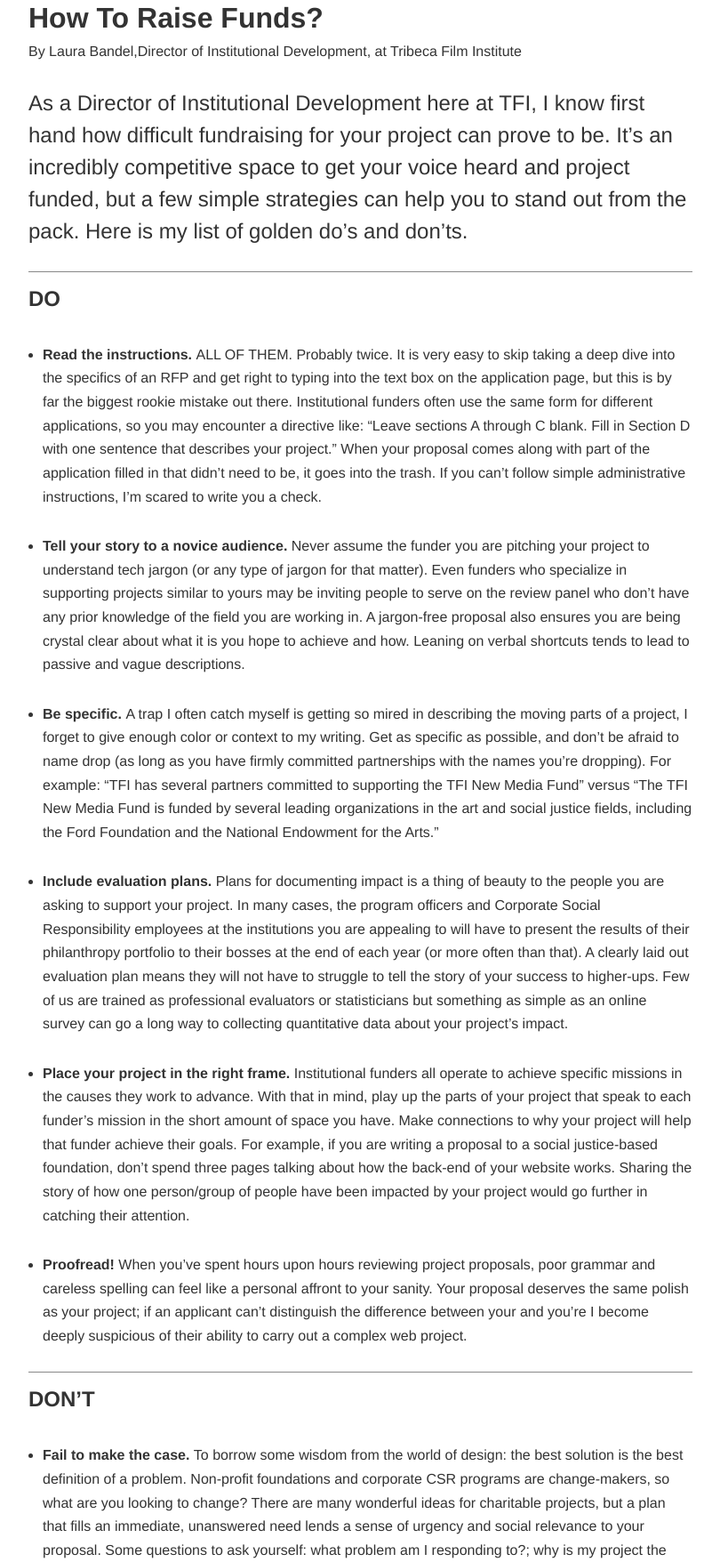
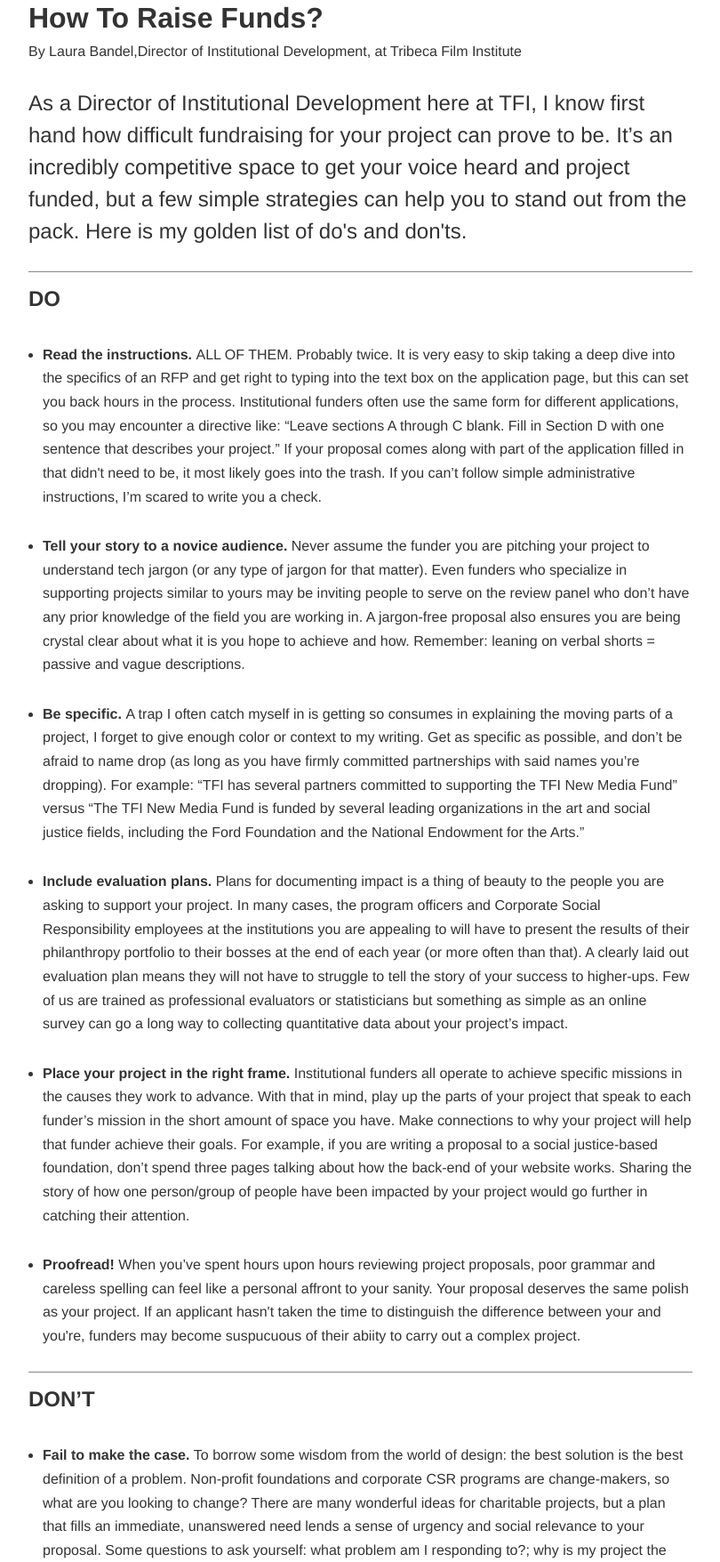
Before and after one commit to AlexBloom/TFI_Sandbox_V2, a PHP site: page /funding in a window 1280 px wide. Shown: the part 3710-5466 px from the top of the page at 89% size, without its empty margins (320-1130 px from the left). Run offline with PHP 8.4, Linux system fonts and the light colour scheme; some libraries are stand-ins or nearby versions.

Commit message:
Update funding.php
Content changes to Laura Bandel's section.

```diff
--- a/funding.php
+++ b/funding.php
@@ -251,23 +251,23 @@
 			<h2>How To Raise Funds?</h2>
 			<p>By Laura Bandel,Director of Institutional Development, at Tribeca Film Institute</p>
 
-			<p class="intro">As a Director of Institutional Development here at TFI, I know first hand how difficult fundraising for your project can prove to be. It’s an incredibly competitive space to get your voice heard and project funded, but a few simple strategies can help you to stand out from the pack. Here is my list of golden do’s and don’ts.</p>
+			<p class="intro">As a Director of Institutional Development here at TFI, I know first hand how difficult fundraising for your project can prove to be. It’s an incredibly competitive space to get your voice heard and project funded, but a few simple strategies can help you to stand out from the pack. Here is my golden list of do's and don'ts.</p>
 
 
 			<h3>DO</h3>
 
 			<ul>
-				<li>	<p><strong>Read the instructions. </strong> ALL OF THEM. Probably twice.  It is very easy to skip taking a deep dive into the specifics of an RFP and get right to typing into the text box on the application page, but this is by far the biggest rookie mistake out there. Institutional funders often use the same form for different applications, so you may encounter a directive like:  “Leave sections A through C blank. Fill in Section D with one sentence that describes your project.” When your proposal comes along with part of the application filled in that didn’t need to be, it goes into the trash. If you can’t follow simple administrative instructions, I’m scared to write you a check.
+				<li>	<p><strong>Read the instructions. </strong> ALL OF THEM. Probably twice.  It is very easy to skip taking a deep dive into the specifics of an RFP and get right to typing into the text box on the application page, but this can set you back hours in the process. Institutional funders often use the same form for different applications, so you may encounter a directive like:  “Leave sections A through C blank. Fill in Section D with one sentence that describes your project.” If your proposal comes along with part of the application filled in that didn't need to be, it most likely goes into the trash. If you can’t follow simple administrative instructions, I’m scared to write you a check.
 				</p></li>
-				<li>	<p><strong>Tell your story to a novice audience. </strong> Never assume the funder you are pitching your project to understand tech jargon (or any type of jargon for that matter). Even funders who specialize in supporting projects similar to yours may be inviting people to serve on the review panel who don’t have any prior knowledge of the field you are working in. A jargon-free proposal also ensures you are being crystal clear about what it is you hope to achieve and how. Leaning on verbal shortcuts tends to lead to passive and vague descriptions.
+				<li>	<p><strong>Tell your story to a novice audience. </strong> Never assume the funder you are pitching your project to understand tech jargon (or any type of jargon for that matter). Even funders who specialize in supporting projects similar to yours may be inviting people to serve on the review panel who don’t have any prior knowledge of the field you are working in. A jargon-free proposal also ensures you are being crystal clear about what it is you hope to achieve and how. Remember: leaning on verbal shorts = passive and vague descriptions.
 				</p></li>
-				<li>	<p><strong>Be specific. </strong> A trap I often catch myself is getting so mired in describing the moving parts of a project, I forget to give enough color or context to my writing. Get as specific as possible, and don’t be afraid to name drop (as long as you have firmly committed partnerships with the names you’re dropping). For example: “TFI has several partners committed to supporting the TFI New Media Fund” versus “The TFI New Media Fund is funded by several leading organizations in the art and social justice fields, including the Ford Foundation and the National Endowment for the Arts.”
+				<li>	<p><strong>Be specific. </strong> A trap I often catch myself in is getting so consumes in explaining the moving parts of a project, I forget to give enough color or context to my writing. Get as specific as possible, and don’t be afraid to name drop (as long as you have firmly committed partnerships with said names you’re dropping). For example: “TFI has several partners committed to supporting the TFI New Media Fund” versus “The TFI New Media Fund is funded by several leading organizations in the art and social justice fields, including the Ford Foundation and the National Endowment for the Arts.”
 				</p></li>
 				<li>	<p><strong>Include evaluation plans. </strong>Plans for documenting impact is a thing of beauty to the people you are asking to support your project. In many cases, the program officers and Corporate Social Responsibility employees at the institutions you are appealing to will have to present the results of their philanthropy portfolio to their bosses at the end of each year (or more often than that). A clearly laid out evaluation plan means they will not have to struggle to tell the story of your success to higher-ups. Few of us are trained as professional evaluators or statisticians but something as simple as an online survey can go a long way to collecting quantitative data about your project’s impact.
 				</p></li>
 				<li>	<p><strong>Place your project in the right frame. </strong> Institutional funders all operate to achieve specific missions in the causes they work to advance. With that in mind, play up the parts of your project that speak to each funder’s mission in the short amount of space you have. Make connections to why your project will help that funder achieve their goals. For example, if you are writing a proposal to a social justice-based foundation, don’t spend three pages talking about how the back-end of your website works.  Sharing the story of how one person/group of people have been impacted by your project would go further in catching their attention.
 				</p></li>
-				<li>	<p><strong>Proofread! </strong> When you’ve spent hours upon hours reviewing project proposals, poor grammar and careless spelling can feel like a personal affront to your sanity. Your proposal deserves the same polish as your project; if an applicant can’t distinguish the difference between your and you’re I become deeply suspicious of their ability to carry out a complex web project.
+				<li>	<p><strong>Proofread! </strong> When you’ve spent hours upon hours reviewing project proposals, poor grammar and careless spelling can feel like a personal affront to your sanity. Your proposal deserves the same polish as your project. If an applicant hasn't taken the time to distinguish the difference between your and you're, funders may become suspucuous of their abiity to carry out a complex project.
 				</p></li>
 			</ul>
 
@@ -277,13 +277,13 @@
 				</p></li>
 				<li> <p><strong>Be afraid to use a footnote. </strong> Using parenthetical documentation to support of the validity of the issue you are responding to can be a very powerful way to make your case.
 				</p></li>
-				<li> <p><strong>Forget about your team. </strong> The qualifications and expertise of your project team can be incredibly compelling and should not be looked over when crafting a proposal. A proven track record of success with previous projects makes me trust you are going to be able to complete and succeed in what you propose. If this is your first time working on a web-native project, your greatest accomplishments in other areas and demonstrated problem-solving skills can be equally persuasive.
+				<li> <p><strong>Forget about your team. </strong> The qualifications and expertise of your project team can be incredibly compelling and should not be looked over when crafting a proposal. A proven track record of success with previous projects makes funders trust you are going to be able to complete and succeed in what you propose. If this is your first time working on a web-native project, your greatest accomplishments in other areas and demonstrated problem-solving skills can be equally persuasive.
 				</p></li>
-				<li> <p><strong>Feel like longer is better. </strong> Your succinct and to-the-point narrative will only make the people reviewing 100 other proposals love you more. It can be easy to repeat yourself throughout different section of the proposal without realizing it. Having someone unfamiliar with your project read over your narrative can be super helpful for avoiding pitfalls like this.
+				<li> <p><strong>Feel like longer is better. </strong> Your succinct and to-the-point narrative will only make the people reviewing 100 other proposals love you more. It can be easy to repeat yourself throughout different section of the proposal without realizing it. Having someone unfamiliar with your project read over your narrative can be super helpful for avoiding such pitfalls.
 				</p></li>
-				<li> <p><strong>Use staples. </strong> Within every proposal package, think about creating ease of use for the person receiving it. If a proposal is delivered by hard copy, the narrative will likely need to be photocopied and staples are terribly annoying to pull out. Name your electronic files in a convention that will make it easier for the funder to file (ie “nameofyourproject.pdf” versus “nameofthefoundationtheyworkfor.pdf). It may seem superfluous, but small touches like this go a long way to building trust in your capabilities in the small window of time the funder spends with your proposal.
+				<li> <p><strong>Use staples. </strong> Within every proposal package, think about creating ease of use for the person receiving it. If a proposal is delivered by hard copy, the narrative will likely need to be photocopied and staples are terribly annoying to pull out (paperclips all the way). Name your electronic files in a convention that will make it easier for the funder to file (ie “nameofyourproject.pdf” versus “nameofthefoundationtheyworkfor.pdf). It may seem superfluous, but small touches like this go a long way to building trust in your capabilities in the small window of time the funder spends with your proposal.
 				</p></li>
-				<li> <p><strong>Be annoying. </strong> There is absolutely no good that will come of being combative when faced with a declination letter. It’s a small world, but the world of philanthropy is even smaller and you can damage your reputation at the organization declining your proposal and any number of others in their network. Resist the urge to immediately interpret a no as GIVE UP NOW YOU THOUGHTLESS IDIOT, I PITY YOUR SILLY WEB DREAMS (guilty). Use a ‘no’ to start a relationship with that group – sign up for their newsletter, attend any public programming they might offer, and certainly try again next year.  So many excellent projects funded by TFI have come on their second or third proposals. We’ve often referred outstanding proposals to other funding organizations that that project better aligns with, so always put your best foot forward.
+				<li> <p><strong>Be annoying. </strong> There is no good that will come of being combative when faced with a declination letter. It’s a small world, but the world of philanthropy is even smaller and you risk damaging your reputation at the organization declining your proposal and any number of others in their network. Use a ‘no’ to start a relationship with that group – sign up for their newsletter, attend any public programming they might offer, and certainly try again next year.  So many excellent projects funded by TFI have come on their second or third proposals. We’ve often referred outstanding proposals to other funding organizations that that project better aligns with, so always put your best foot forward.
 				</p></li>
 			</ul>
 
```
